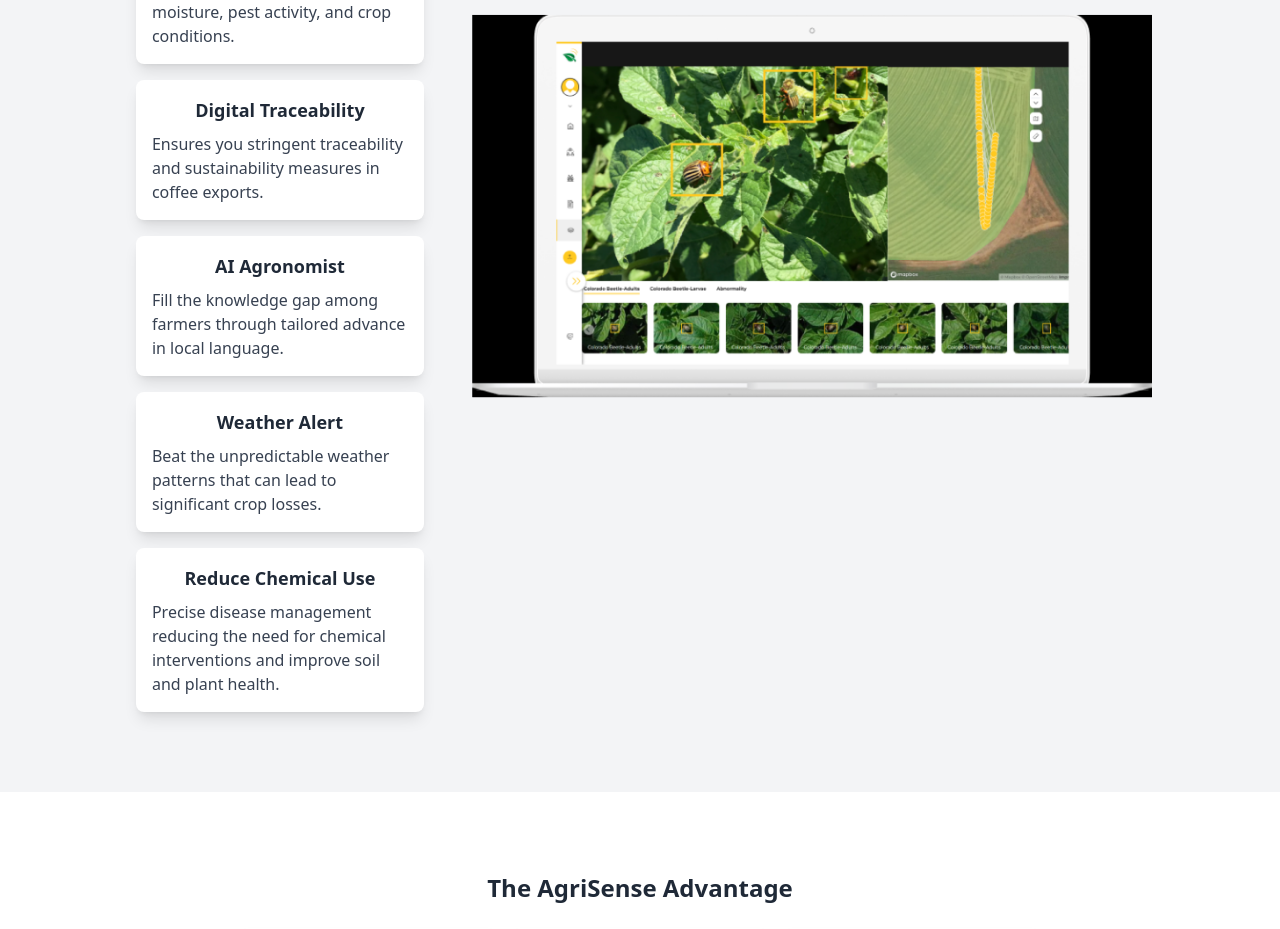
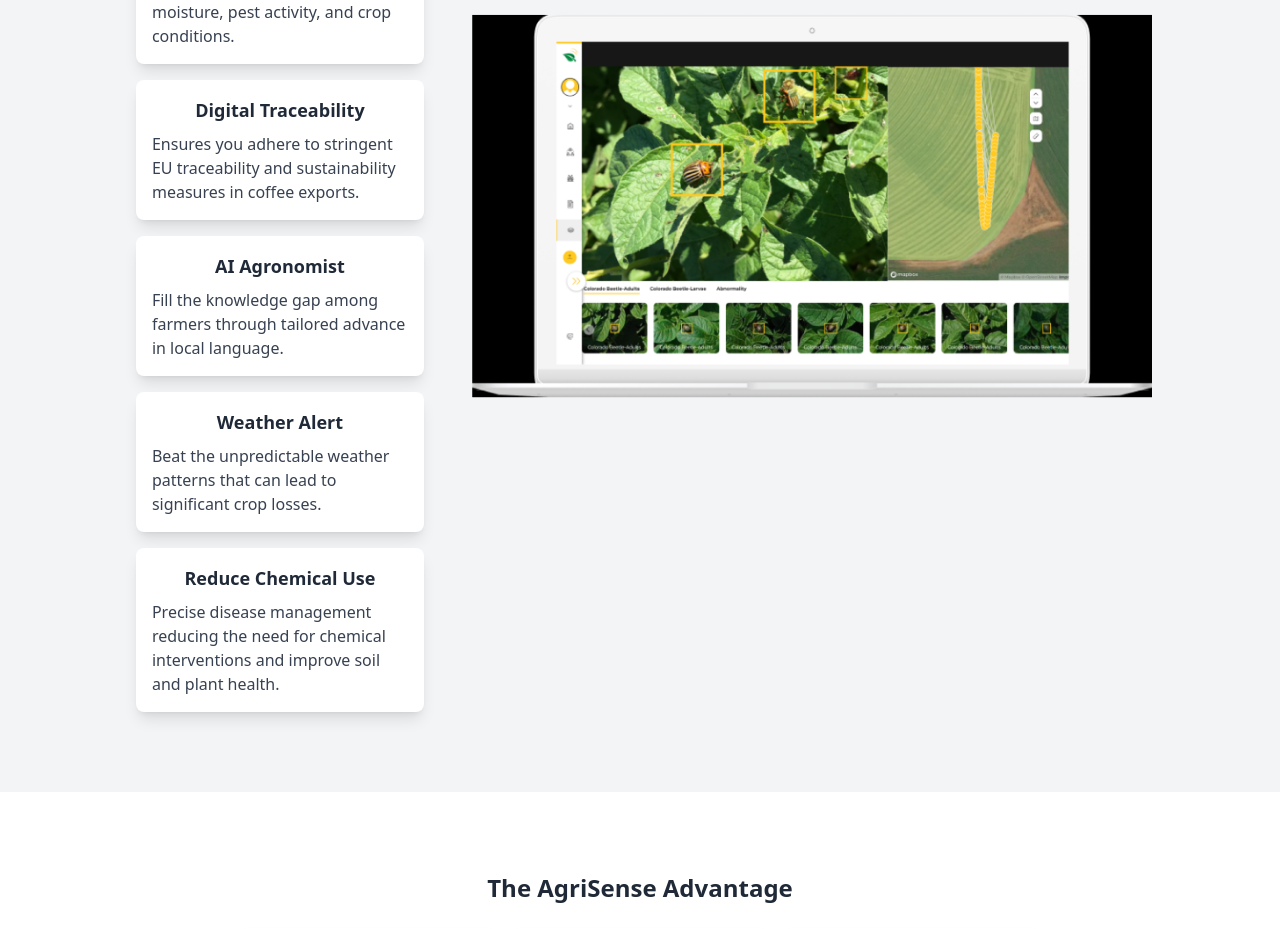
Before and after one commit to Konyancha1/Agrisense-App, a React (Vite) app: page / in a window 1280 px wide. Shown: the part 1161-2090 px from the top of the page. Built offline with nearby package versions, Linux system fonts and the light colour scheme.

Commit message:
Update home.tsx

```diff
--- a/src/pages/home.tsx
+++ b/src/pages/home.tsx
@@ -51,7 +51,7 @@ const HomePage: React.FC = () => {
           <div className="grid grid-cols-1 md:flex md:flex-col md:mx-0 mx-auto items-center lg:items-start w-auto space-y-4 lg:mr-10">
             <Card title="Early and accurate detection" text="Reduces coffee yield and quality losses by 70% in increase by 45% each season," />
             <Card title="Advanced Analytics" text="Get comprehensive insights into farm health, including soil moisture, pest activity, and crop conditions." />
-            <Card title="Digital Traceability" text="Ensures you stringent traceability and sustainability measures in coffee exports." />
+            <Card title="Digital Traceability" text="Ensures you adhere to stringent EU traceability and sustainability measures in coffee exports." />
             <Card title="AI Agronomist" text="Fill the knowledge gap among farmers through tailored advance in local language." />
             <Card title="Weather Alert" text="Beat the unpredictable weather patterns that can lead to significant crop losses." />
             <Card title="Reduce Chemical Use" text="Precise disease management reducing the need for chemical interventions and improve soil and plant health." />
```
